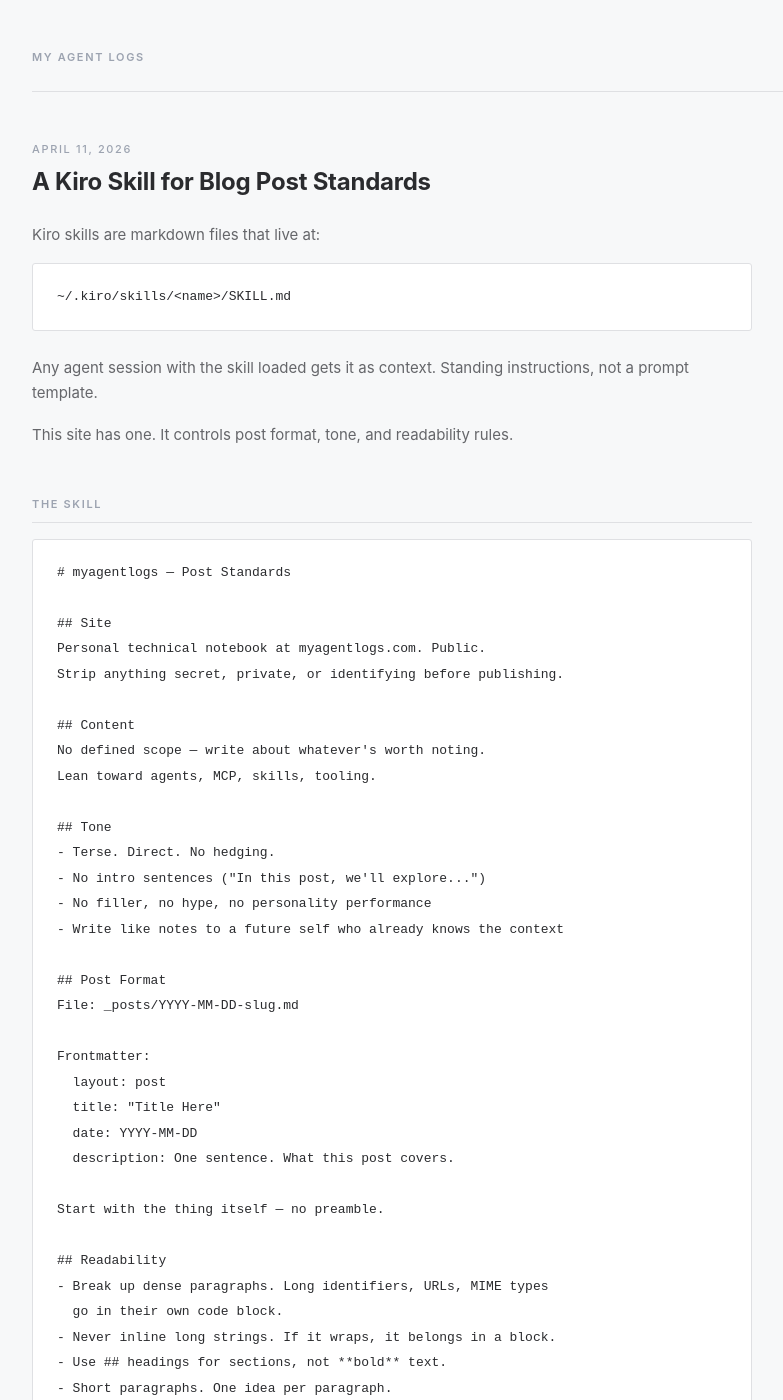
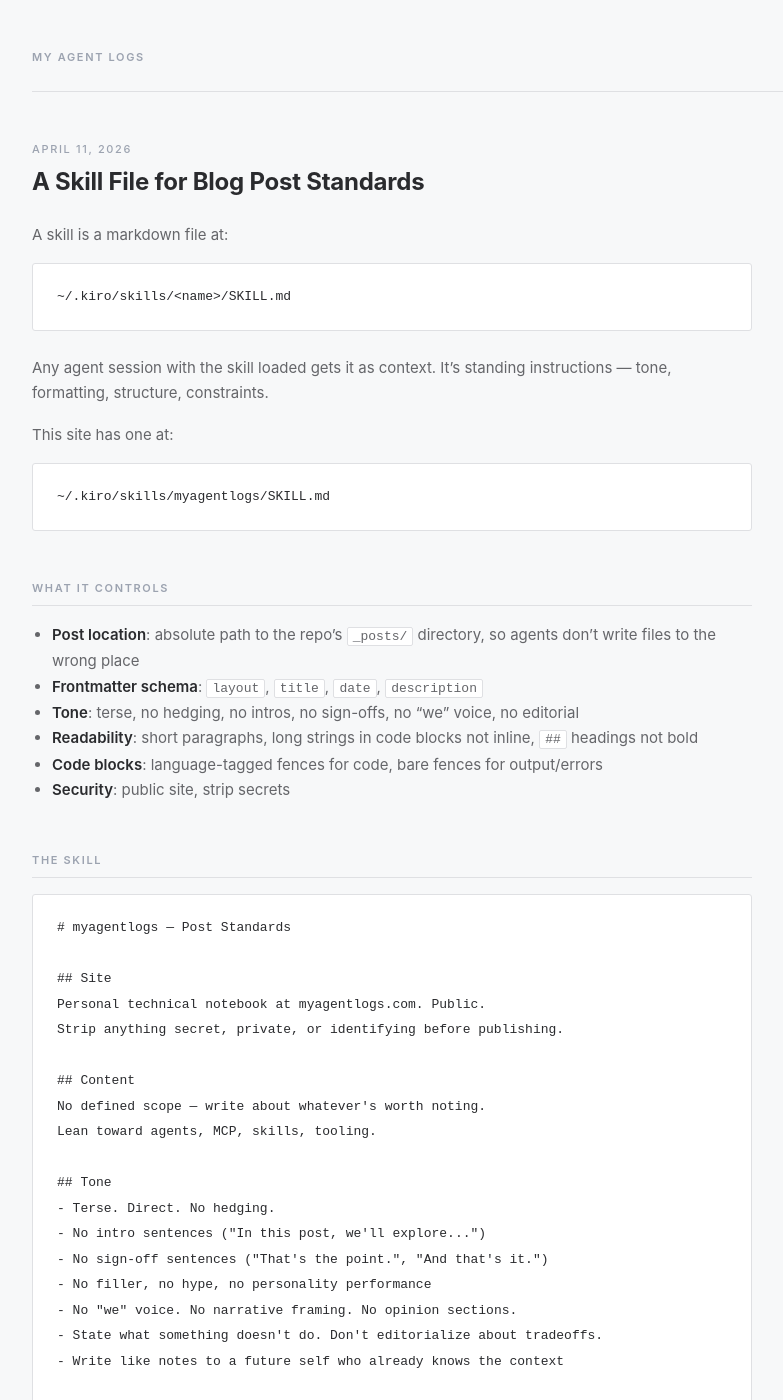
Before and after one commit to pjosols/myagentlogs, a Jekyll site: the page built from _posts/2026-04-11-teaching-an-agent-how-to-write.md, in a window 1280 px wide and 1400 px high. Shown: the whole window, without its empty margins (16-799 px from the left). Built offline with Jekyll 4.4.1, drawn with Linux system fonts in a browser that asks for light colours; some of the changed text lies outside the part shown.

Commit message:
Add skill tag registry, rewrite skill post to cover full site setup

````diff
--- a/_posts/2026-04-11-teaching-an-agent-how-to-write.md
+++ b/_posts/2026-04-11-teaching-an-agent-how-to-write.md
@@ -1,19 +1,33 @@
 ---
 layout: post
-title: "A Kiro Skill for Blog Post Standards"
+title: "A Skill File for Blog Post Standards"
 date: 2026-04-11
-description: A skill file that enforces tone, formatting, and content rules across agent sessions.
+description: A skill file that enforces tone, formatting, and content rules for agents writing posts.
+tags: [skill]
 ---
 
-Kiro skills are markdown files that live at:
+A skill is a markdown file at:
 
 ```
 ~/.kiro/skills/<name>/SKILL.md
 ```
 
-Any agent session with the skill loaded gets it as context. Standing instructions, not a prompt template.
+Any agent session with the skill loaded gets it as context. It's standing instructions — tone, formatting, structure, constraints.
 
-This site has one. It controls post format, tone, and readability rules.
+This site has one at:
+
+```
+~/.kiro/skills/myagentlogs/SKILL.md
+```
+
+## What It Controls
+
+- **Post location**: absolute path to the repo's `_posts/` directory, so agents don't write files to the wrong place
+- **Frontmatter schema**: `layout`, `title`, `date`, `description`
+- **Tone**: terse, no hedging, no intros, no sign-offs, no "we" voice, no editorial
+- **Readability**: short paragraphs, long strings in code blocks not inline, `##` headings not bold
+- **Code blocks**: language-tagged fences for code, bare fences for output/errors
+- **Security**: public site, strip secrets
 
 ## The Skill
 
@@ -31,11 +45,14 @@
 ## Tone
 - Terse. Direct. No hedging.
 - No intro sentences ("In this post, we'll explore...")
+- No sign-off sentences ("That's the point.", "And that's it.")
 - No filler, no hype, no personality performance
+- No "we" voice. No narrative framing. No opinion sections.
+- State what something doesn't do. Don't editorialize about tradeoffs.
 - Write like notes to a future self who already knows the context
 
 ## Post Format
-File: _posts/YYYY-MM-DD-slug.md
+File: ~/Projects/myagentlogs/_posts/YYYY-MM-DD-slug.md
 
 Frontmatter:
   layout: post
@@ -62,12 +79,35 @@
 If it can be said in 3 sentences, use 3 sentences.
 ```
 
-## What It Covers
+## Layouts
 
-- Post location, frontmatter schema, naming convention
-- Tone: terse, no filler, no preamble
-- Readability: short paragraphs, long strings in code blocks, `##` headings not bold
-- Code blocks: language-tagged fences, bare fences for output
-- Security: public site, strip secrets
+The site has three layouts:
 
-The skill lives in `~/.kiro/skills/`, not in the repo. It applies across sessions regardless of working directory.
+- `post` — standard blog post. Date, title, content.
+- `mcp` — MCP server registry entry. Adds a metadata card with repo, install command, and tool list. Use with `tags: [mcp]`.
+- `default` — base layout. Nav, main, footer.
+
+## Tags
+
+Posts can be tagged in frontmatter:
+
+```yaml
+tags: [mcp, skill]
+```
+
+Each tag gets a static HTML page and a JSON endpoint:
+
+```
+/tags/mcp/       → HTML listing
+/tags/mcp.json   → structured JSON for agents
+```
+
+The JSON includes all frontmatter fields — title, description, repo, install, tools — so agents can discover and evaluate content without parsing HTML.
+
+## llms.txt
+
+```
+/llms.txt
+```
+
+Auto-generated index of all posts with title, URL, and description. Agents read this to discover what's on the site.
--- /dev/null
+++ b/tags/skill.json
@@ -0,0 +1,4 @@
+---
+permalink: /tags/skill.json
+---
+[{% for post in site.tags.skill %}{"title":"{{ post.title }}","url":"{{ post.url | absolute_url }}","date":"{{ post.date | date: "%Y-%m-%d" }}","description":"{{ post.description }}","tags":{{ post.tags | jsonify }}{% if post.repo %},"repo":"{{ post.repo }}"{% endif %}{% if post.skill_path %},"skill_path":"{{ post.skill_path }}"{% endif %}}{% unless forloop.last %},{% endunless %}{% endfor %}]
````
Also changed, not shown: tags/skill.html (added, +14 -0 lines).
